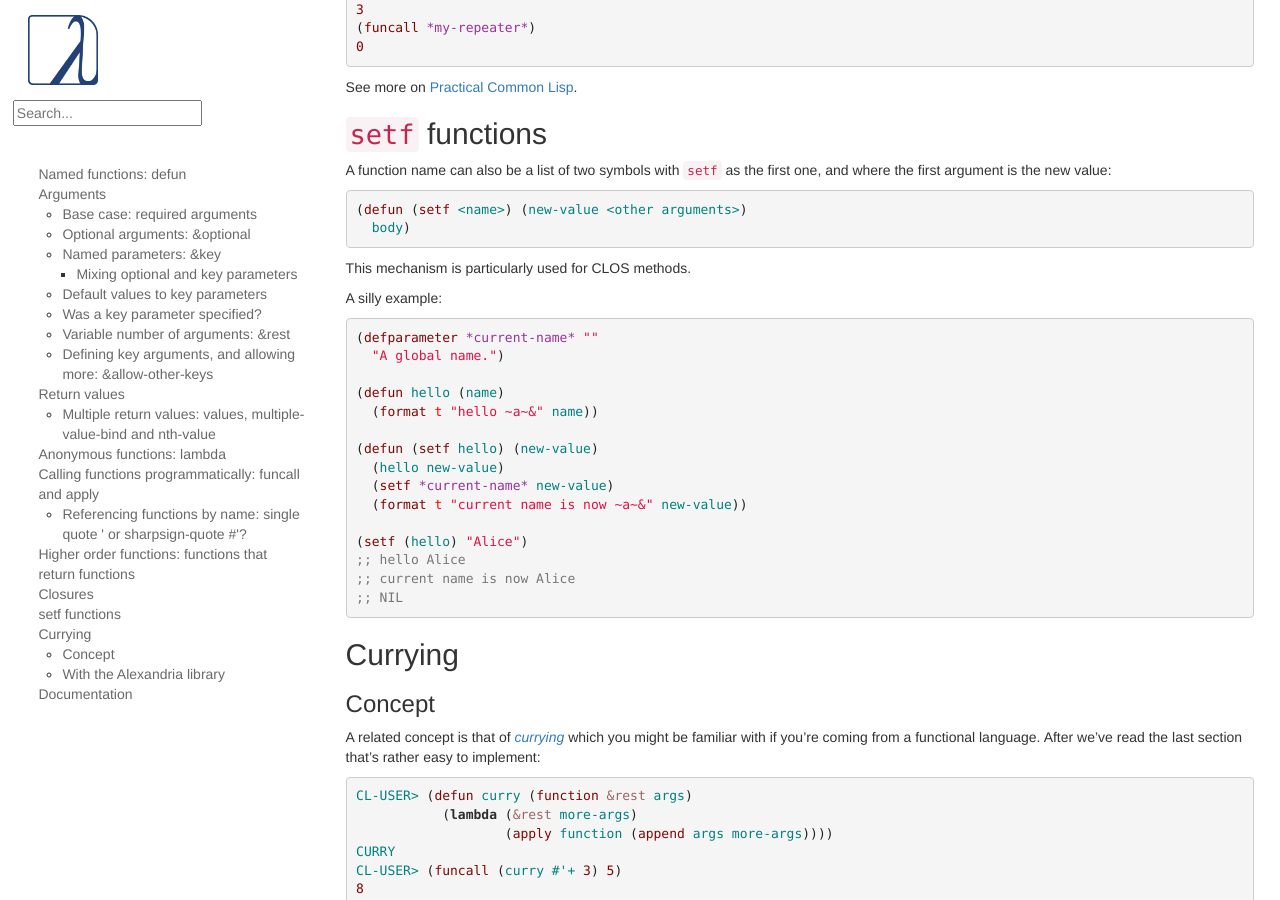
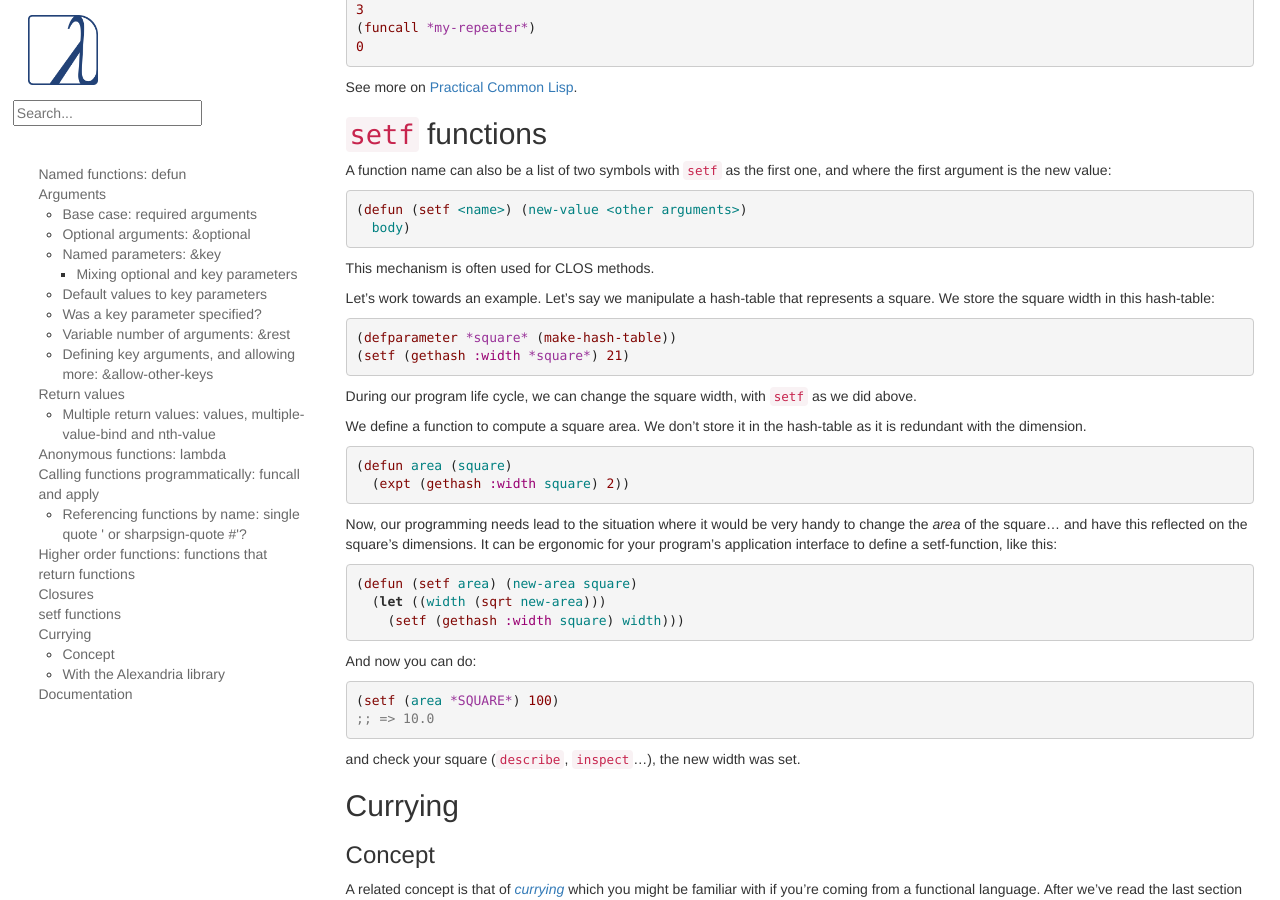
Before and after one commit to LispCookbook/cl-cookbook, a Jekyll site: the page built from functions.md, in a window 1280 px wide and 900 px high, scrolled down 9991 px. Built offline with Jekyll 4.4.1, drawn with Linux system fonts in a browser that asks for light colours.

Commit message:
functions: setf functions better example
for #544

```diff
--- a/functions.md
+++ b/functions.md
@@ -643,29 +643,47 @@ first one, and where the first argument is the new value:
   body)
 ~~~
 
-This mechanism is particularly used for CLOS methods.
+This mechanism is often used for CLOS methods.
 
-A silly example:
+Let's work towards an example. Let's say we manipulate a hash-table
+that represents a square. We store the square width in this
+hash-table:
 
 ~~~lisp
-(defparameter *current-name* ""
-  "A global name.")
-
-(defun hello (name)
-  (format t "hello ~a~&" name))
-
-(defun (setf hello) (new-value)
-  (hello new-value)
-  (setf *current-name* new-value)
-  (format t "current name is now ~a~&" new-value))
-
-(setf (hello) "Alice")
-;; hello Alice
-;; current name is now Alice
-;; NIL
+(defparameter *square* (make-hash-table))
+(setf (gethash :width *square*) 21)
 ~~~
 
-<a name="curry"></a>
+During our program life cycle, we can change the square width, with `setf` as we did above.
+
+We define a function to compute a square area. We don't store it in
+the hash-table as it is redundant with the dimension.
+
+~~~lisp
+(defun area (square)
+  (expt (gethash :width square) 2))
+~~~
+
+Now, our programming needs lead to the situation where it would be
+very handy to change the *area* of the square… and have this reflected
+on the square's dimensions. It can be ergonomic for your program's
+application interface to define a setf-function, like this:
+
+~~~lisp
+(defun (setf area) (new-area square)
+  (let ((width (sqrt new-area)))
+    (setf (gethash :width square) width)))
+~~~
+
+And now you can do:
+
+~~~lisp
+(setf (area *SQUARE*) 100)
+;; => 10.0
+~~~
+
+and check your square (`describe`, `inspect`…), the new width was set.
+
 
 ## Currying
 
```
